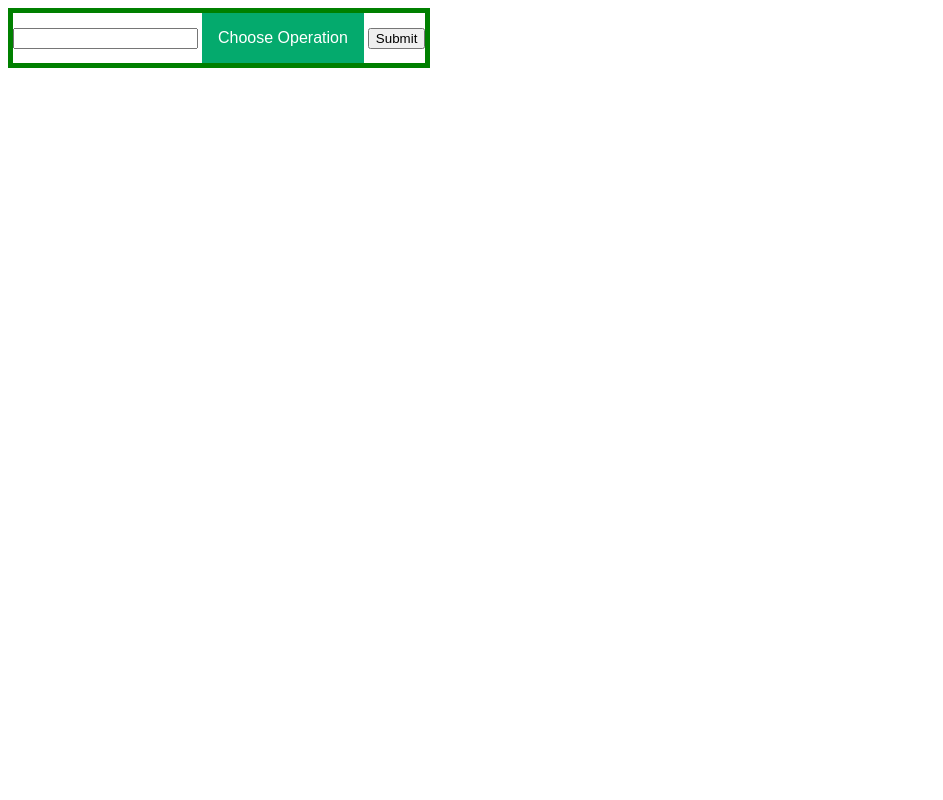
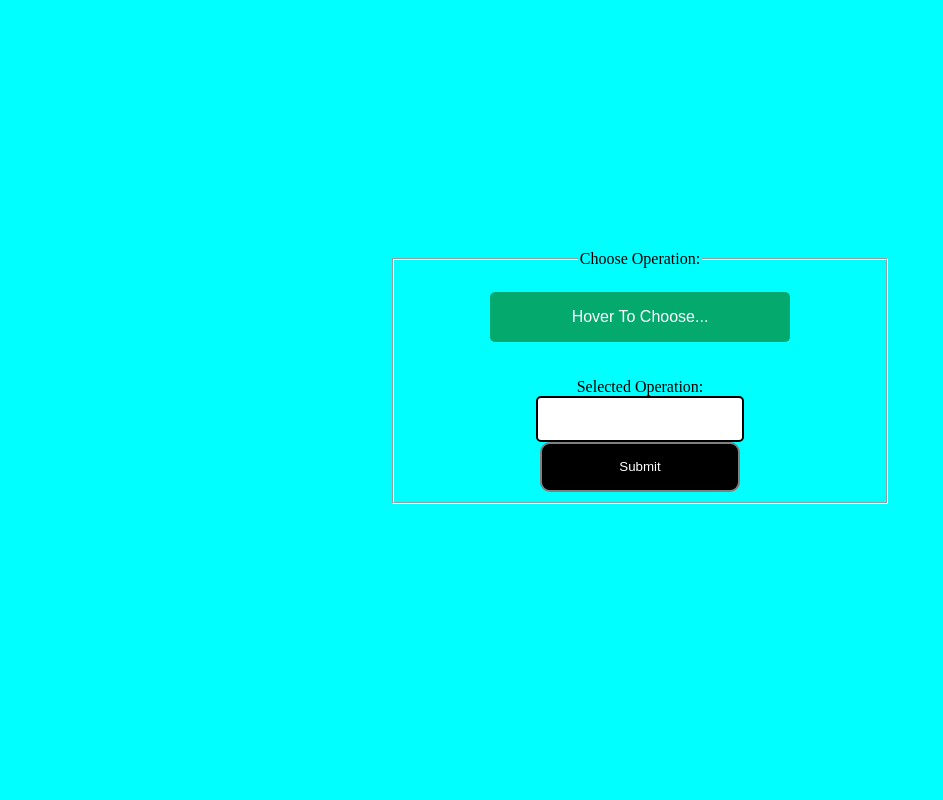
Before and after one commit to amir-H-bagherian/Django-Practise_93, a Django app: page / in a window 1280 px wide. Shown: the whole page, without its empty margins (0-943 px from the left). Run offline with Django 4.2, Linux system fonts and the light colour scheme.

Commit message:
DjangoPractise:2:Calculator: home.html styling completed

```diff
--- a/2/calculator_app/templates/calculator_app/home.html
+++ b/2/calculator_app/templates/calculator_app/home.html
@@ -2,20 +2,33 @@
 
 {% block style %}
 <style>
-    /* Dropdown Button */
+    html, body {
+        height: 100%;
+        margin: 0;
+        display: flex;
+        justify-content: center;
+        align-items: center;
+        background-color: cyan;
+      }
+
       .dropbtn {
           background-color: #04AA6D;
           color: white;
           padding: 16px;
           font-size: 16px;
           border: none;
+          width: 300px;
+          height: 50px;
+          border-radius: 5px;
     }
 
     /* The container <div> - needed to position the dropdown content */
         .dropdown {
-    position: relative;
+            text-align: center;
+            padding: 20px;
             display: inline-block;
-    border: solid green 5px;
+            width: 500px;
+            height: 300px;
     }
 
     /* Dropdown Content (Hidden by Default) */
@@ -29,11 +42,31 @@
     }
 
     /* Links inside the dropdown */
-    .dropdown-content a {
+    .dropdown-content button {
         color: black;
         padding: 12px 16px;
-    text-decoration: none;
         display: block;
+        width: 100%;
+    }
+
+    #submit {
+        width: 200px;
+        height: 50px;
+        color: white;
+        background-color: black;
+        border: solid 2px grey;
+        border-radius: 10px;
+    }
+
+    #submit:hover{
+        background-color: grey;
+    }
+
+    #chosen-operation {
+        width: 200px;
+        height: 40px;
+        border: solid 2px black;
+        border-radius: 5px;
     }
 
     /* Change color of dropdown links on hover */
@@ -51,15 +84,20 @@
 <div class="dropdown">
     <form action="#" method="POST">
         {% csrf_token %}
-        <input type="text" name="op" id="chosen-operation"></input>
-        <button type="button" class="dropbtn">Choose Operation</button>
+        <fieldset>
+            <br>
+            <button type="button" class="dropbtn">Hover To Choose...</button><br>
             <div class="dropdown-content">
                 <button type="button" id="add-btn">Addition</button>
                 <button type="button" id="sub-btn">Subtraction</button>
                 <button type="button" id="mul-btn">Multiplication</button>
                 <button type="button" id="div-btn">Division</button>
-        </div>
-        <input type="submit" value="Submit">
+            </div><br><br>
+            <legend>Choose Operation: </legend>
+            <label for="chosen-operation">Selected Operation:</label><br>
+            <input type="text" name="op" id="chosen-operation"></input><br>
+            <input type="submit" id="submit" value="Submit"><br>
+        </fieldset>
     </form>
 </div>
 {% endblock %}
```
Lines whose indentation alone changed are shown as unchanged.
